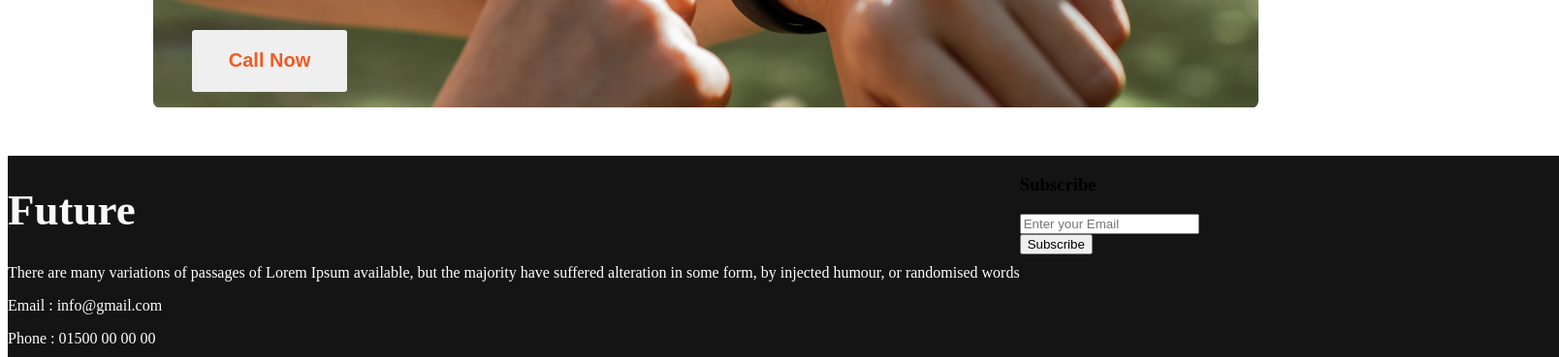
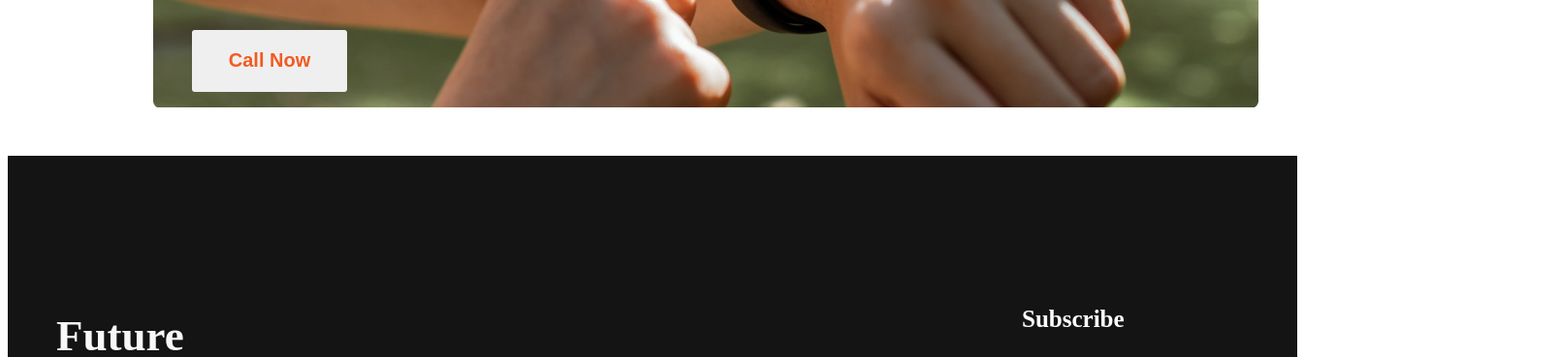
Before and after one commit to jihadislami/new-year-new-me, a plain HTML site: page index.html in a window 1280 px wide. Shown: the part 2261-2630 px from the top of the page at 97% size, 1608 px wide, since content can reach past the window. Drawn offline with Linux system fonts and the light colour scheme.

Commit message:
added some more code

```diff
--- a/site-styles/site-design.css
+++ b/site-styles/site-design.css
@@ -105,12 +105,15 @@
 /* last section styles */
 .last-section-container{
     background: #151414;
-    width: 1600px;
+    width: 1330px;
     height: 577px;
     display: flex;
+    justify-content: space-between;
 }
+/* text section styles */
 .text-section{
     text-align: left;
+    padding: 130px 650px 121px 50px;
 }
 .text-section-title{
     font-weight: 700;
@@ -122,3 +125,35 @@
     font-weight: 400;
     font-size: 16px;
 }
+/* input section styles */
+.input-section{
+    padding:130px 40px 130px ;
+    align-items: left;
+
+}
+.input-section-title{
+    font-weight: 600;
+    font-size: 25px;
+     color: #FFFFFF;
+}
+.input-section-button-type{
+    width: 200px;
+height: 28px;
+border-color: #FFFFFF;
+border-radius: 3px;
+background-color: #151414;
+padding: 20px;
+color: #F3F3F3;
+font-size: 18px;
+}
+.input-section-button{
+    font-weight: 600;
+    font-size: 20px;
+   color: #F15B22;
+   background-color: white;
+   width: 160px;
+    height: 64px;
+    border: none;
+    border-radius: 3px;
+    margin-top: 20px;
+}
```
